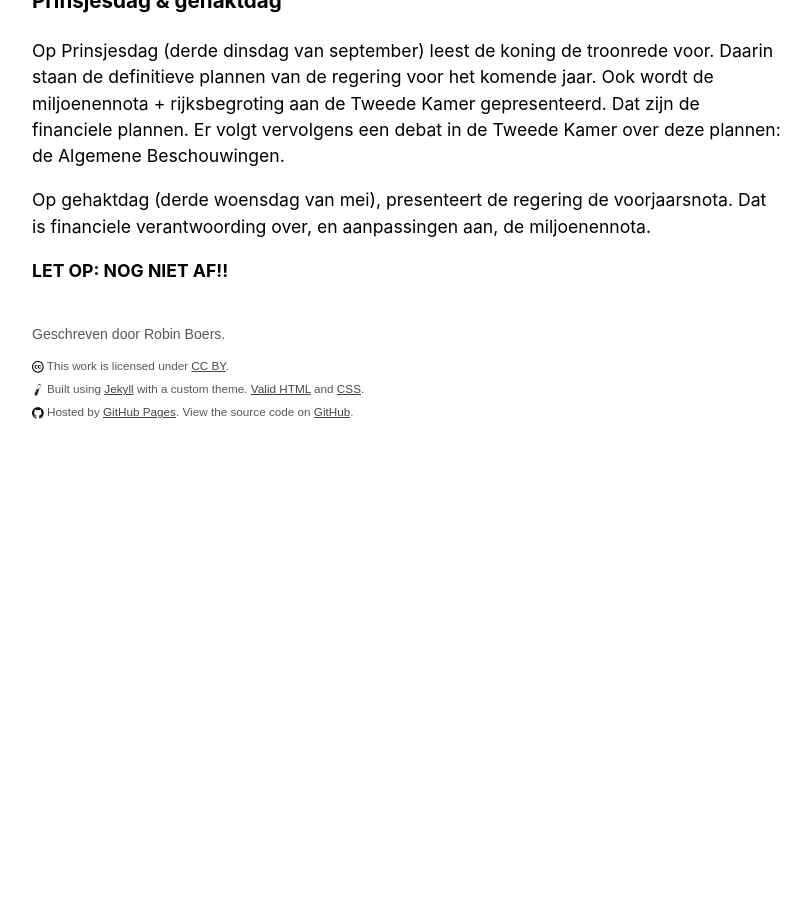
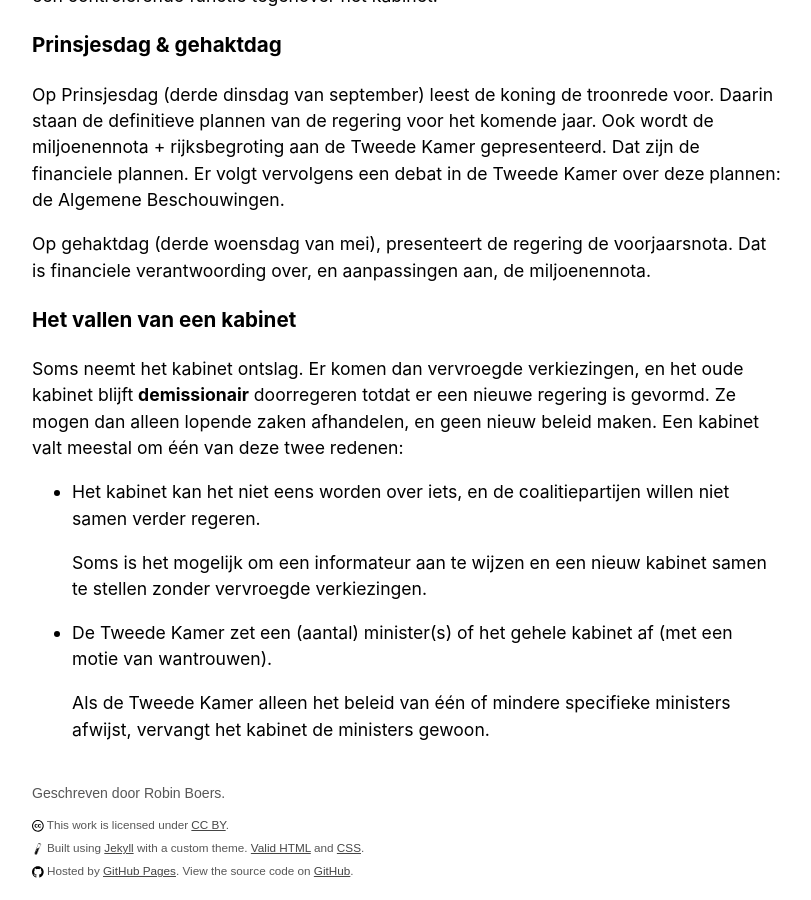
Before and after one commit to RobinBoers/school.geheimesite.nl, a Jekyll site: the page built from 5VWO/TW3/Maatschappijleer.md, in a window 1280 px wide and 900 px high, scrolled down 8325 px. Shown: the whole window, without its empty margins (233-1044 px from the left). Built offline with Jekyll 4.4.1, drawn with Linux system fonts in a browser that asks for light colours; our own code applies the rules of GitHub Pages for plain Markdown files; before the commit the page ends 8819 px from its top, so only the background shows below that; some of the changed text lies outside the part shown.

Commit message:
More edits

```diff
--- a/5VWO/TW3/Maatschappijleer.md
+++ b/5VWO/TW3/Maatschappijleer.md
@@ -216,9 +216,9 @@ De Eerste Kamer heeft veel minder rechten dan de Tweede Kamer. Ze mogen alleen:
 
 De Eerste Kamer heeft dus geen rechten voor het maken van wetten, en heeft ook geen recht van motie.
 
-### Regering vormen
+## Regering vormen
 
-Na de verkiezingen wordt er een regering gevormd. Dit gaat in drie fases:
+Na de verkiezingen wordt er een regering voor de komende vier jaar (1 regeringstermijn) gevormd. Dit gaat in drie fases:
 
 - Verkenning: de verkenner onderzoekt mogelijkheden voor een coalitie (samenwerking tussen partijen).
 
@@ -243,6 +243,16 @@ Op Prinsjesdag (derde dinsdag van september) leest de koning de troonrede voor.
 
 Op gehaktdag (derde woensdag van mei), presenteert de regering de voorjaarsnota. Dat is financiele verantwoording over, en aanpassingen aan, de miljoenennota.
 
-**LET OP: NOG NIET AF!!**
+### Het vallen van een kabinet
+
+Soms neemt het kabinet ontslag. Er komen dan vervroegde verkiezingen, en het oude kabinet blijft **demissionair** doorregeren totdat er een nieuwe regering is gevormd. Ze mogen dan alleen lopende zaken afhandelen, en geen nieuw beleid maken. Een kabinet valt meestal om één van deze twee redenen:
+
+- Het kabinet kan het niet eens worden over iets, en de coalitiepartijen willen niet samen verder regeren.
+
+  Soms is het mogelijk om een informateur aan te wijzen en een nieuw kabinet samen te stellen zonder vervroegde verkiezingen.
+
+- De Tweede Kamer zet een (aantal) minister(s) of het gehele kabinet af (met een motie van wantrouwen).
+
+  Als de Tweede Kamer alleen het beleid van één of mindere specifieke ministers afwijst, vervangt het kabinet de ministers gewoon.
 
 <!-- Nederland staat als land soevereiniteit af aan de EU. Het Europese parlement heeft ook verkiezingen en fracties die zijn gecombineerd met fracties uit andere lidstaten. -->
```
